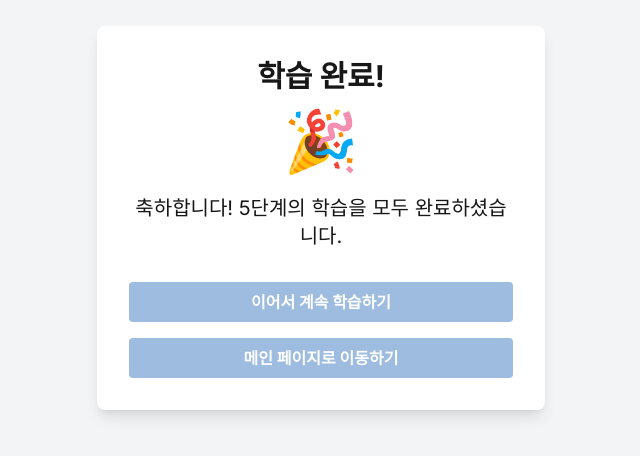
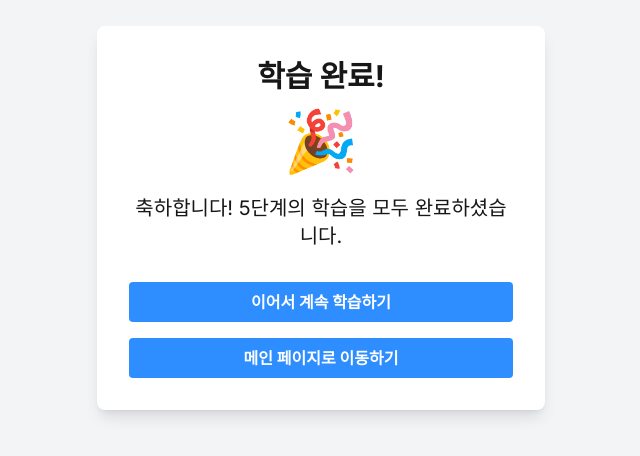
Before and after one commit to tinon1004/LookNLearn, a Next.js app: page /main/completion in a window 1280 px wide. Shown: the part 182-638 px from the top of the page, without its empty margins (319-959 px from the left). Built offline with nearby package versions, Linux system fonts and the light colour scheme.

Commit message:
Design: change the button color #2F8EFF

```diff
--- a/src/app/main/completion/CompletionPage.tsx
+++ b/src/app/main/completion/CompletionPage.tsx
@@ -26,13 +26,13 @@
         <div className="space-y-4">
           <button
             onClick={handleContinueLearning}
-            className="bg-[#9EBCDF] hover:bg-[#8BAACE] text-white font-bold py-2 px-4 rounded w-full transition duration-300"
+            className="bg-[#2F8EFF] hover:bg-[#8BAACE] text-white font-bold py-2 px-4 rounded w-full transition duration-300"
           >
             이어서 계속 학습하기
           </button>
           <button
             onClick={handleGoToMainPage}
-            className="bg-[#9EBCDF] hover:bg-[#8BAACE] text-white font-bold py-2 px-4 rounded w-full transition duration-300"
+            className="bg-[#2F8EFF] hover:bg-[#8BAACE] text-white font-bold py-2 px-4 rounded w-full transition duration-300"
           >
             메인 페이지로 이동하기
           </button>
--- a/src/app/signup/completion/SignUpCompletionPage.tsx
+++ b/src/app/signup/completion/SignUpCompletionPage.tsx
@@ -24,7 +24,7 @@
         <div className="space-y-4">
           <button
             onClick={handleGoToMainPage}
-            className="bg-[#9EBCDF] hover:bg-[#8BAACE] text-white font-bold py-2 px-4 rounded w-full transition duration-300"
+            className="bg-[#2F8EFF] hover:bg-[#8BAACE] text-white font-bold py-2 px-4 rounded w-full transition duration-300"
           >
             로그인 페이지로 이동하기
           </button>
```
